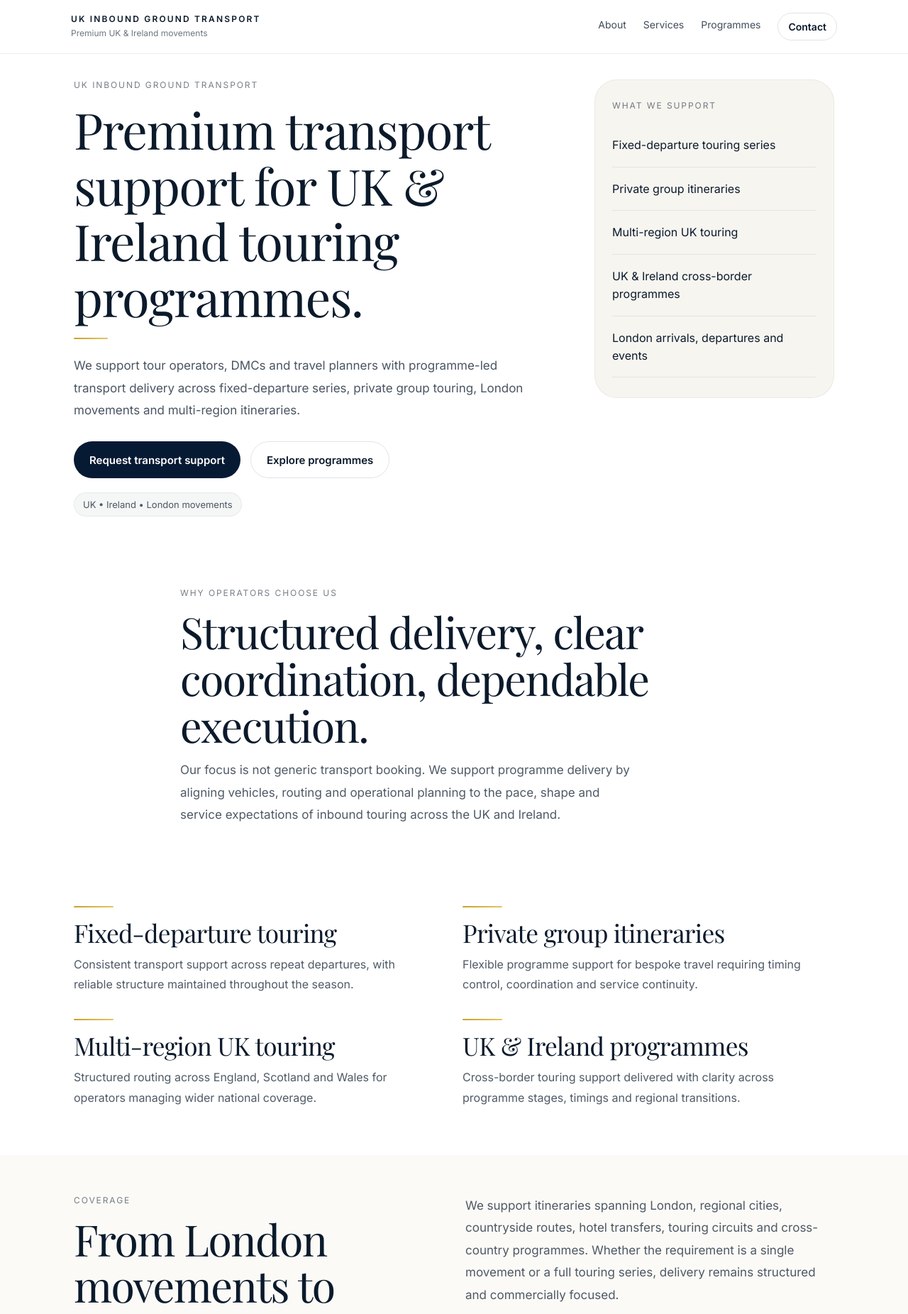
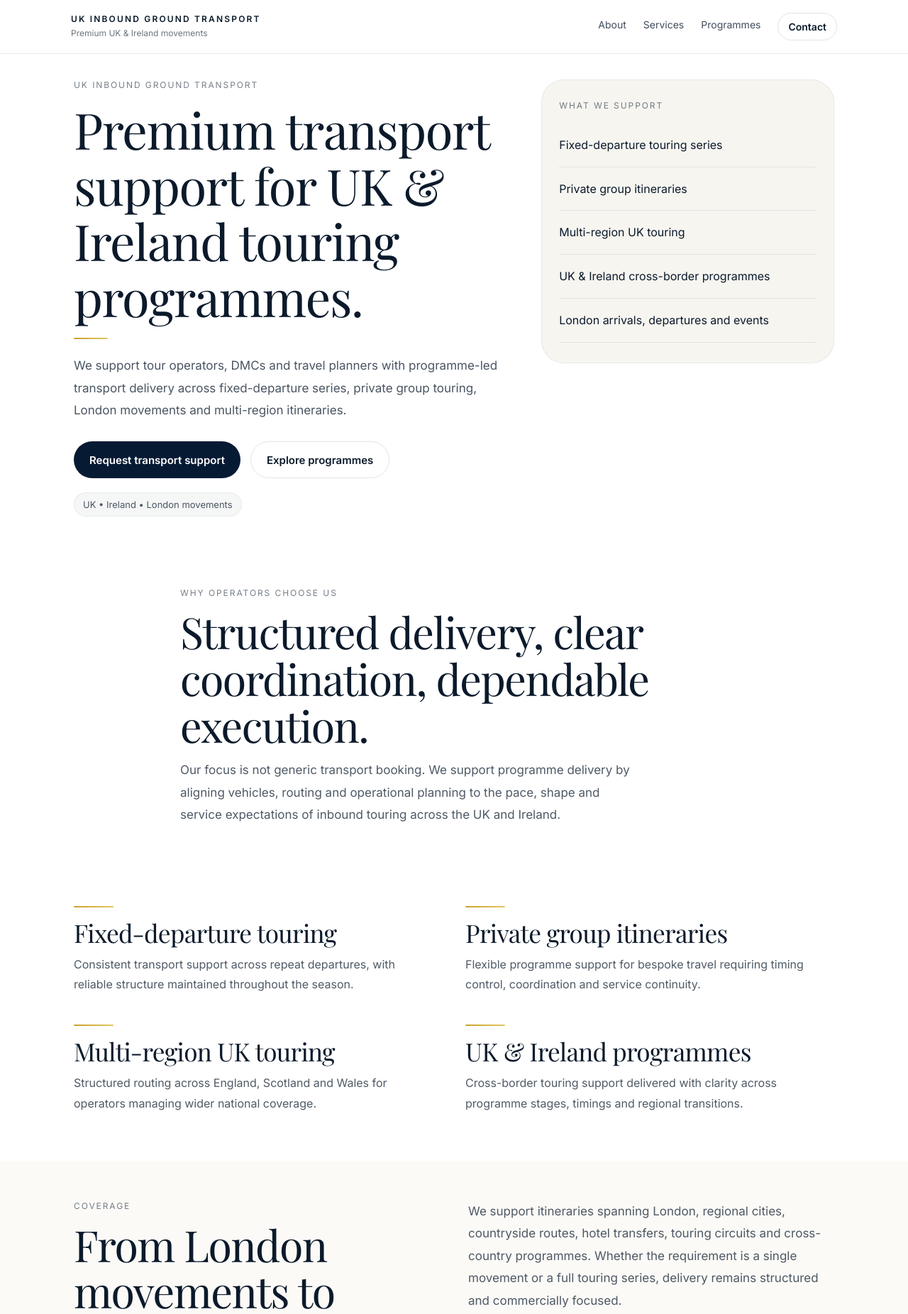
Before and after one commit to kandiahtk-crypto/Project-, a Next.js app: page / in a window 1280 px wide. Shown: the top 1852 px of the page at 71% size. Built offline with nearby package versions, Linux system fonts and the light colour scheme; a web font is replaced by a local one.

Commit message:
Update globals.css

```diff
--- a/src/app/globals.css
+++ b/src/app/globals.css
@@ -17,78 +17,6 @@ a {
 img {
   max-width: 100%;
   display: block;
-}
-
-@media (min-width: 900px) {
-  .desktop-nav {
-    display: flex !important;
-  }
-
-  .mobile-menu-button {
-    display: none !important;
-  }
-}
-
-/* deploy fix */
-
-h1,
-h2 {
-  text-rendering: optimizeLegibility;
-}
-
-/* HEADER NAV ONLY */
-.site-nav a {
-  position: relative;
-}
-
-.site-nav a::after {
-  content: "";
-  position: absolute;
-  left: 0;
-  bottom: 0;
-  width: 0;
-  height: 2px;
-  background: linear-gradient(90deg, #c9a227 0%, #e3c565 100%);
-  transition: width 0.25s ease;
-}
-
-.site-nav a:hover::after {
-  width: 100%;
-}
-
-.site-nav a.active::after {
-  width: 100%;
-}
-
-* {
-  box-sizing: border-box;
-}
-
-html {
-  scroll-behavior: smooth;
-}
-
-body {
-  margin: 0;
-}
-
-a {
-  color: inherit;
-}
-
-img {
-  max-width: 100%;
-  display: block;
-}
-
-@media (min-width: 900px) {
-  .desktop-nav {
-    display: flex !important;
-  }
-
-  .mobile-menu-button {
-    display: none !important;
-  }
 }
 
 h1,
@@ -121,8 +49,6 @@ h2 {
   width: 100%;
 }
 
-/* deploy fix */
-
 .hero-grid,
 .split-grid,
 .feature-grid {
@@ -130,18 +56,26 @@ h2 {
 }
 
 @media (min-width: 900px) {
+  .desktop-nav {
+    display: flex !important;
+  }
+
+  .mobile-menu-button {
+    display: none !important;
+  }
+
   .hero-grid {
-    grid-template-columns: minmax(0, 1.35fr) minmax(280px, 0.65fr) !important;
-    gap: 32px !important;
+    grid-template-columns: minmax(0, 1.2fr) minmax(300px, 0.8fr) !important;
+    gap: 40px !important;
   }
 
   .split-grid {
     grid-template-columns: minmax(0, 1fr) minmax(0, 1fr) !important;
-    gap: 32px !important;
+    gap: 40px !important;
   }
 
   .feature-grid {
     grid-template-columns: repeat(2, minmax(0, 1fr)) !important;
-    gap: 24px !important;
+    gap: 32px !important;
   }
 }
```
